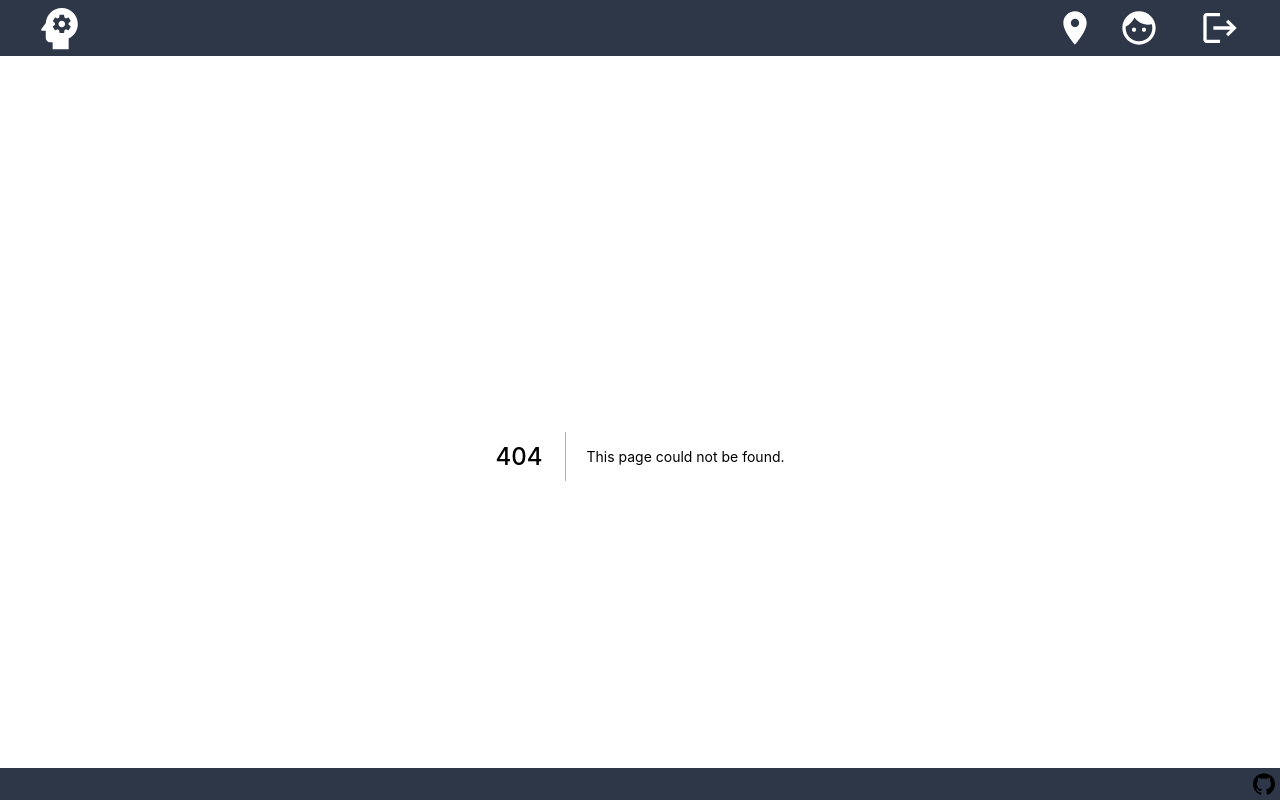
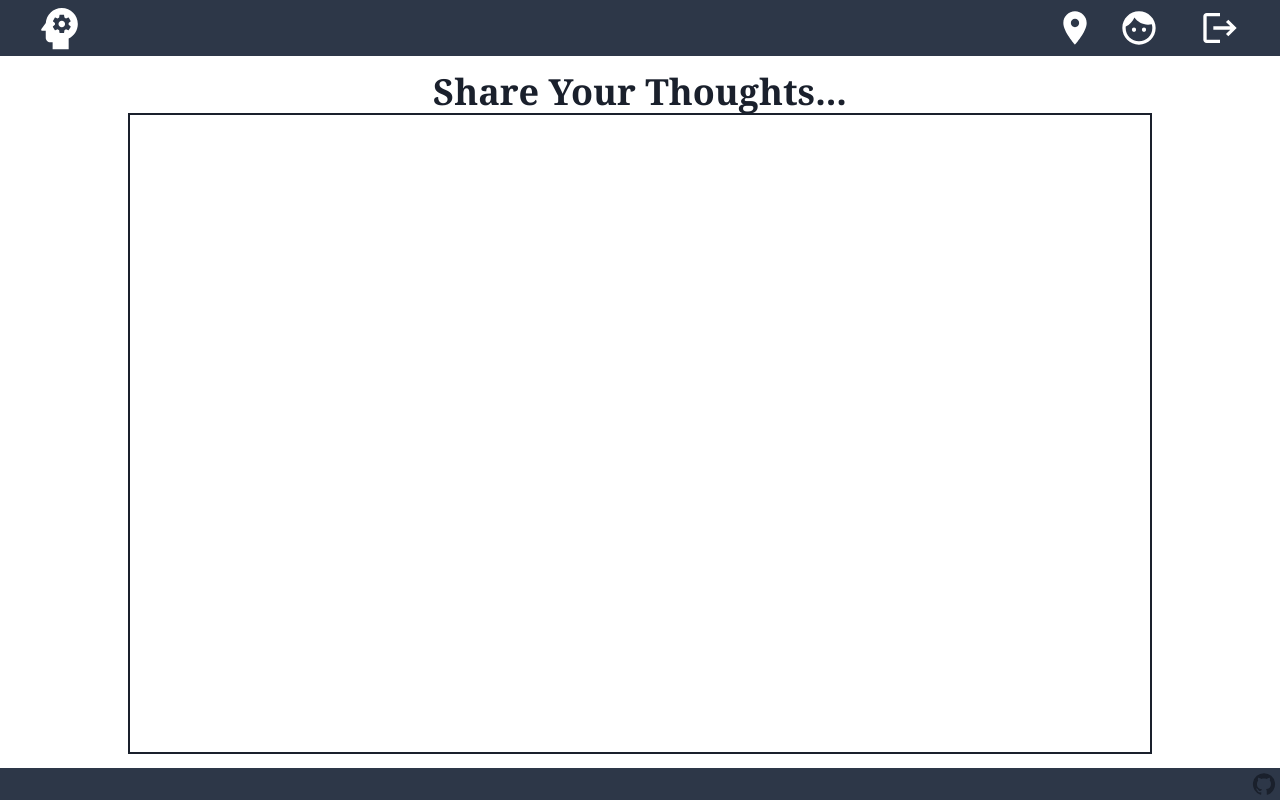
Before and after one commit to Rohanfizz/Mental_Health_App, a Next.js app: page /discussion in a window 1280 px wide. Before the commit this address had no page. Built offline with nearby package versions, Linux system fonts and the light colour scheme.

Commit message:
discussion

```diff
--- a/package.json
+++ b/package.json
@@ -19,10 +19,13 @@
     "@reduxjs/toolkit": "^1.8.0",
     "chart.js": "^3.7.1",
     "framer-motion": "^6.2.8",
+    "i18next": "^21.6.14",
+    "i18next-browser-languagedetector": "^6.1.3",
     "next": "12.1.0",
     "react": "^17.0.2",
     "react-chartjs-2": "^4.0.1",
     "react-dom": "17.0.2",
+    "react-i18next": "^11.16.1",
     "react-redux": "^7.2.6"
   },
   "devDependencies": {
--- /dev/null
+++ b/pages/discussion/index.tsx
@@ -0,0 +1,9 @@
+import Discussion from "../../src/components/discussion/Discussion";
+
+const DiscussionPage = () => {
+    return (
+        <Discussion></Discussion>
+    );
+}
+
+export default DiscussionPage;
--- /dev/null
+++ b/src/components/discussion/Discussion.tsx
@@ -0,0 +1,17 @@
+import { Flex, Heading } from "@chakra-ui/react";
+
+const Discussion = () => {
+    return (
+        <Flex justifyContent={'center'} alignItems={'center'} width='100%' height='100%' flexDirection={'column'}>
+            <Heading>Share Your Thoughts...</Heading>
+            <Flex sx={{
+                height: '90%',
+                width: '80%',
+                border: '2px solid',
+            }}>
+            </Flex>
+        </Flex>
+    );
+}
+
+export default Discussion;
```
Also changed, not shown: src/components/test/Test.tsx (+2 -2 lines), 2 other files (tests, documents, lock files or other folders).
